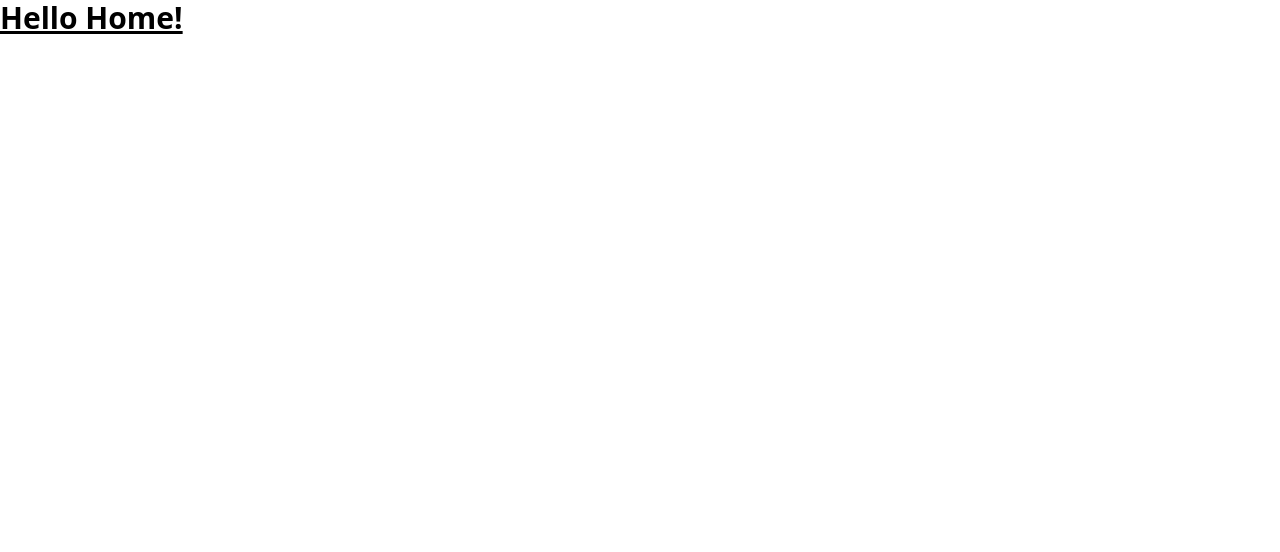
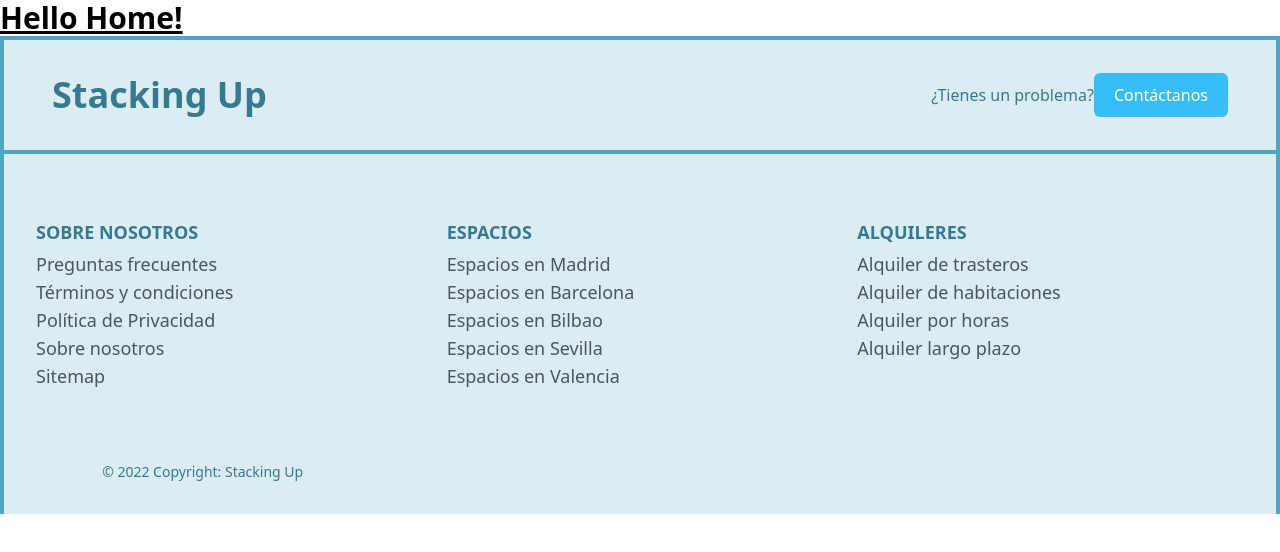
Before and after one commit to ISPP-2022/frontend, a Next.js app: page / in a window 1280 px wide. Shown: the top 552 px of the page. Built offline with nearby package versions, Linux system fonts and the light colour scheme.

Commit message:
feat: Footer in development

```diff
--- /dev/null
+++ b/components/Footer/Item.js
@@ -0,0 +1,20 @@
+const Item = ({ Links, title }) => {
+    return (
+      <ul>
+        <h1 className="mb-1 font-semibold">{title}</h1>
+        {Links.map((link) => (
+          <li key={link.name}>
+            <a
+              className="text-gray-600 hover:text-[#37798F] hover:font-bold duration-300
+            text-lg cursor-pointer leading-6"
+              href={link.link}
+            >
+              {link.name}
+            </a>
+          </li>
+        ))}
+      </ul>
+    );
+  };
+
+export default Item;
--- /dev/null
+++ b/components/Footer/ItemsContainer.js
@@ -0,0 +1,13 @@
+import Item from "./Item";
+import { ABOUTUS, RESOURCES, RENTS} from "./Menus";
+const ItemsContainer = () => {
+  return (
+    <div className="grid grid-cols-1 md:grid-cols-2 lg:grid-cols-3 gap-6 sm:px-8 px-5 py-16 border-x-4 border-[#4CA6C4] text-lg">
+      <Item Links={ABOUTUS} title="SOBRE NOSOTROS" />
+      <Item Links={RESOURCES} title="ESPACIOS" />
+      <Item Links={RENTS} title="ALQUILERES" />
+    </div>
+  );
+};
+
+export default ItemsContainer;
--- /dev/null
+++ b/components/Footer/Menus.js
@@ -0,0 +1,20 @@
+export const ABOUTUS = [
+    { name: "Preguntas frecuentes", link: "#" },
+    { name: "Términos y condiciones", link: "#" },
+    { name: "Política de Privacidad", link: "#" },
+    { name: "Sobre nosotros", link: "#" },
+    { name: "Sitemap", link: "#" },
+  ];
+  export const RESOURCES = [
+    { name: "Espacios en Madrid", link: "#" },
+    { name: "Espacios en Barcelona", link: "#" },
+    { name: "Espacios en Bilbao", link: "#" },
+    { name: "Espacios en Sevilla", link: "#" },
+    { name: "Espacios en Valencia", link: "#" },
+  ];
+  export const RENTS = [
+    { name: "Alquiler de trasteros", link: "#" },
+    { name: "Alquiler de habitaciones", link: "#" },
+    { name: "Alquiler por horas", link: "#" },
+    { name: "Alquiler largo plazo", link: "#" },
+  ];
--- /dev/null
+++ b/components/Footer/index.js
@@ -0,0 +1,32 @@
+import ItemsContainer from "./ItemsContainer";
+
+export default function Footer(){
+    return(
+    <footer className="bg-[#DBECF3] text-[#37798F] invisible sm:visible inset-x-0 bottom-0">
+        <div className="md:flex md:justify-between md:items-center sm:px-12 px-4 bg-[#DBECF3] py-7 border-4 border-[#4CA6C4]">
+            <h1
+            className="lg:text-4xl text-3xl md:mb-0 mb-6 lg:leading-normal font-semibold
+            md:w-2/5"
+            >
+            <span>Stacking Up</span>
+            </h1>
+            <div>
+            <span>¿Tienes un problema?</span>
+            <button
+                className="bg-sky-400 hover:bg-sky-500 duration-300 px-5 py-2.5
+            rounded-md text-white md:w-auto w-full"
+            >
+                Contáctanos
+            </button>
+            </div>
+        </div>
+        <ItemsContainer />
+        <div
+            className="grid grid-cols-1 sm:grid-cols-2 lg:grid-cols-3 gap-10
+        text-center pt-2 text-[#37798F] text-sm pb-8 border-x-4 border-[#4CA6C4] md:items-center"
+        >
+            <span>© 2022 Copyright: Stacking Up</span>
+        </div>
+    </footer>
+    )
+}
--- a/pages/index.js
+++ b/pages/index.js
@@ -1,3 +1,5 @@
+import Footer from "../components/Footer";
+
 export default function Home() {
   return (
     <div>
@@ -5,6 +7,7 @@ export default function Home() {
         <h1 className="text-3xl font-bold underline">
           Hello Home!
         </h1>
+        <Footer/>
       </main>
     </div>
   )
```
Also changed, not shown: 1 other file (tests, documents, lock files or other folders).
